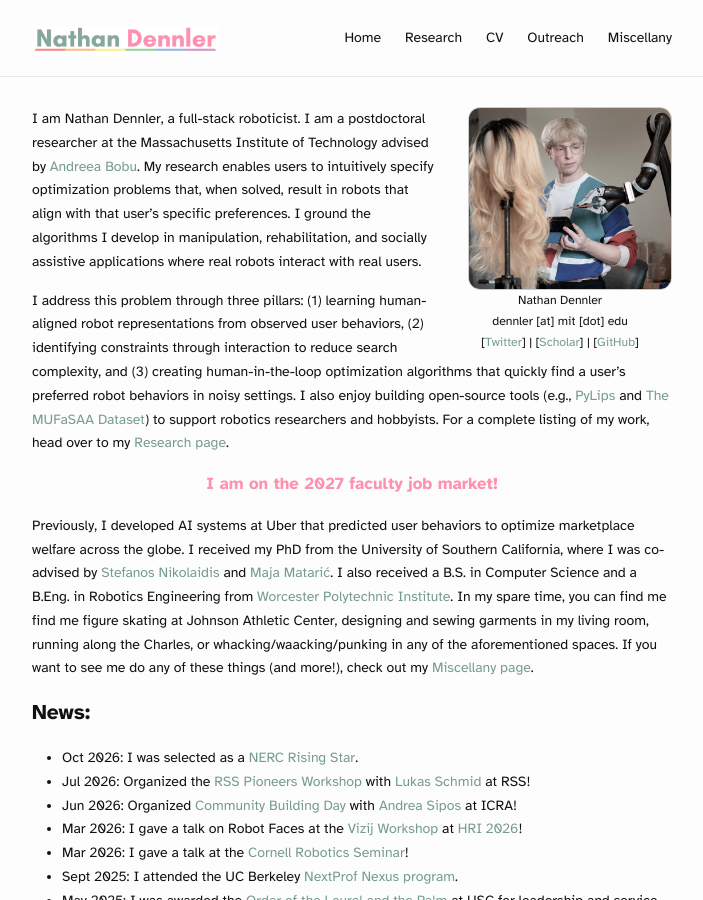
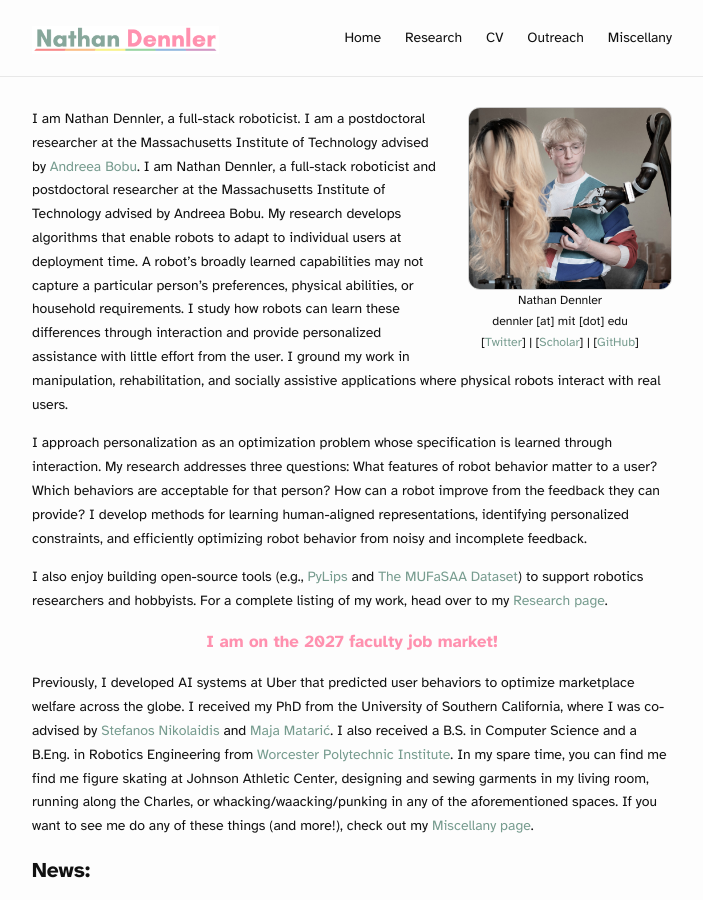
Before and after one commit to ndennler/ndennler.github.io, a Jekyll site: the page built from index.md, in a window 1280 px wide and 900 px high. Shown: the whole window, without its empty margins (288-991 px from the left). Built offline with Jekyll 4.4.1, drawn with Linux system fonts in a browser that asks for light colours.

Commit message:
Update personal introduction and research description
Revised personal introduction and research focus to emphasize user interaction and robot personalization. Updated the structure and content for clarity and coherence.

```diff
--- a/index.md
+++ b/index.md
@@ -6,9 +6,11 @@ profile_picture:
 ---
 
 
-  I am Nathan Dennler, a full-stack roboticist. I am a postdoctoral researcher at the Massachusetts Institute of Technology advised by <a href="https://www.mit.edu/~abobu/">Andreea Bobu</a>. My research enables users to intuitively specify optimization problems that, when solved, result in robots that align with that user's specific preferences. I ground the algorithms I develop in manipulation, rehabilitation, and socially assistive applications where real robots interact with real users.
+  I am Nathan Dennler, a full-stack roboticist. I am a postdoctoral researcher at the Massachusetts Institute of Technology advised by <a href="https://www.mit.edu/~abobu/">Andreea Bobu</a>. I am Nathan Dennler, a full-stack roboticist and postdoctoral researcher at the Massachusetts Institute of Technology advised by Andreea Bobu. My research develops algorithms that enable robots to adapt to individual users at deployment time. A robot’s broadly learned capabilities may not capture a particular person’s preferences, physical abilities, or household requirements. I study how robots can learn these differences through interaction and provide personalized assistance with little effort from the user. I ground my work in manipulation, rehabilitation, and socially assistive applications where physical robots interact with real users.
 
-  I address this problem through three pillars: (1) learning human-aligned robot representations from observed user behaviors, (2) identifying constraints through interaction to reduce search complexity, and (3) creating human-in-the-loop optimization algorithms that quickly find a user's preferred robot behaviors in noisy settings. I also enjoy building open-source tools (e.g., <a href="https://pylips.readthedocs.io/en/latest/">PyLips</a> and <a href="https://interaction-lab.github.io/robot-metaphors/">The MUFaSAA Dataset</a>) to support robotics researchers and hobbyists. For a complete listing of my work, head over to my <a href="/research">Research page</a>.
+I approach personalization as an optimization problem whose specification is learned through interaction. My research addresses three questions: What features of robot behavior matter to a user? Which behaviors are acceptable for that person? How can a robot improve from the feedback they can provide? I develop methods for learning human-aligned representations, identifying personalized constraints, and efficiently optimizing robot behavior from noisy and incomplete feedback.
+
+I also enjoy building open-source tools (e.g., <a href="https://pylips.readthedocs.io/en/latest/">PyLips</a> and <a href="https://interaction-lab.github.io/robot-metaphors/">The MUFaSAA Dataset</a>) to support robotics researchers and hobbyists. For a complete listing of my work, head over to my <a href="/research">Research page</a>.
 
 <p style="color: #FF91AF; font-weight: bold; text-align:center; font-size: 1.2em;">
   I am on the 2027 faculty job market!
```
